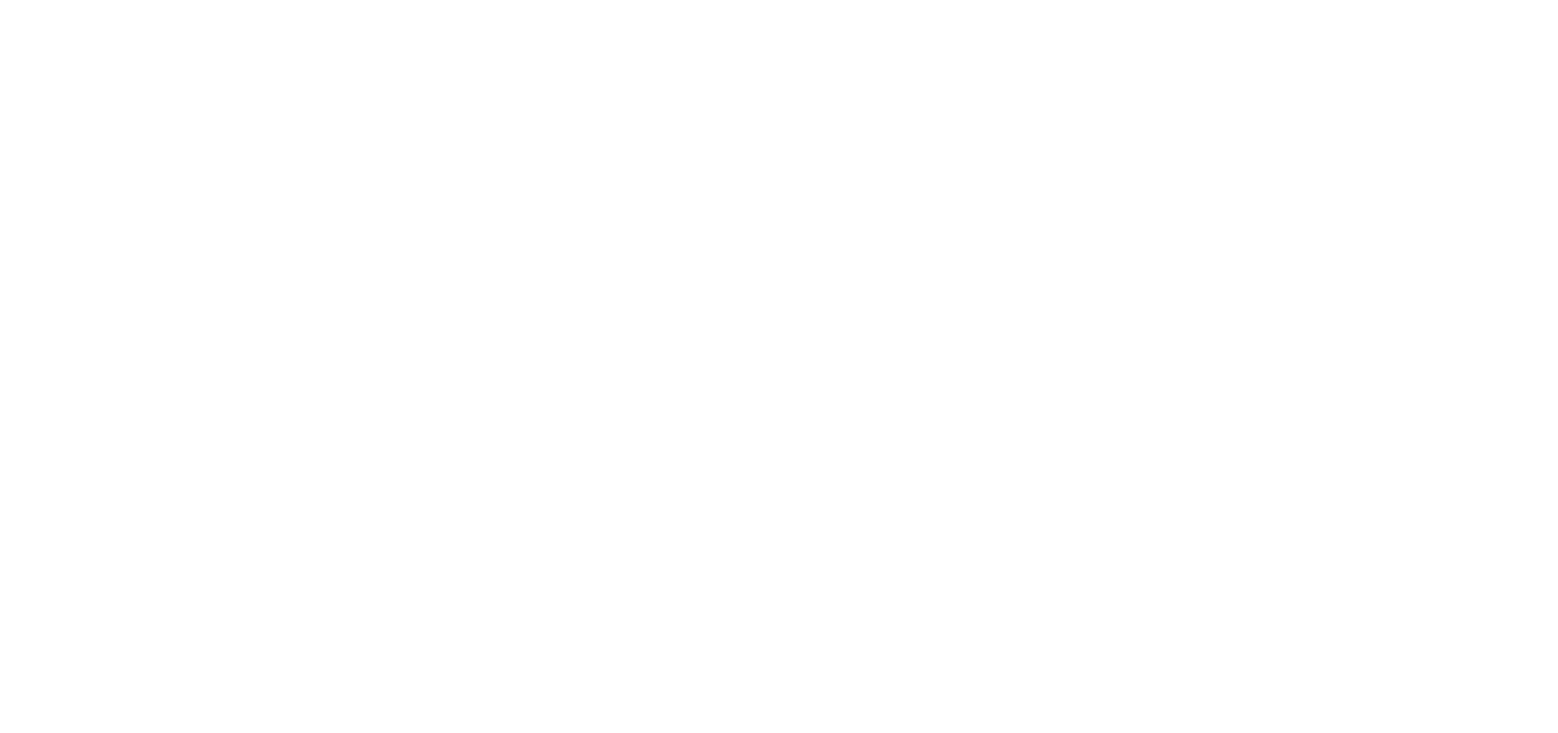
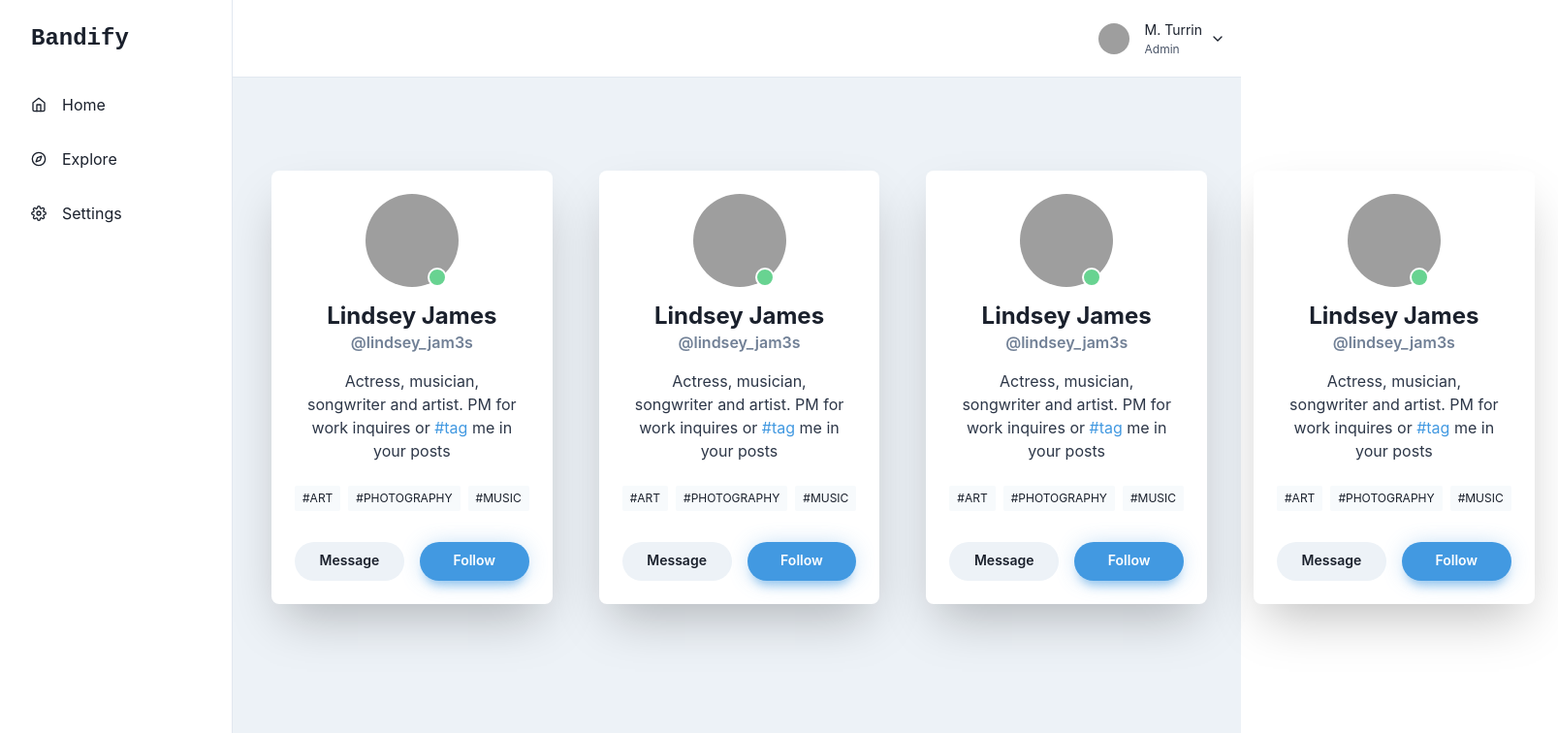
Before and after one commit to federojas/Bandify, a React (Create React App) app in the folder paw-webapp/spa-client/: page /auditions in a window 1280 px wide. Before the commit this address had no page. Shown: the top 756 px of the page at 97% size, 1607 px wide, since content can reach past the window. Built offline with nearby package versions, Linux system fonts and the light colour scheme; grey boxes are pictures that could not be loaded.

Commit message:
Auditions page beginning

```diff
--- a/paw-webapp/spa-client/src/App.tsx
+++ b/paw-webapp/spa-client/src/App.tsx
@@ -2,14 +2,20 @@
 import logo from "./logo.svg";
 import "./App.css";
 import { ChakraProvider } from "@chakra-ui/react";
-import { BrowserRouter as Router, Route, Routes, Navigate } from "react-router-dom";
+import {
+  BrowserRouter as Router,
+  Route,
+  Routes,
+  Navigate,
+} from "react-router-dom";
 import Welcome from "./pages/Welcome";
 import customTheme from "./theme/index";
 import NavBar from "./components/NavBar";
 import SignIn from "./pages/SignIn";
 import SignUp from "./pages/SignUp";
-import MainLayout from './components/layouts/MainLayout';
-import ForgotPassword from "./pages/ForgotPassword"
+import MainLayout from "./components/layouts/MainLayout";
+import ForgotPassword from "./pages/ForgotPassword";
+import AuditionsPage from "./pages/Auditions";
 function App() {
   return (
     <ChakraProvider theme={customTheme}>
@@ -17,16 +23,19 @@
 
       <Router basename={process.env.PUBLIC_URL}>
         <Routes>
-          <Route path="/" element={
-            <MainLayout />
-          }>
-            <Route index element={<Navigate to={'/welcome'} />} />
-            <Route path="page" element={<Welcome/>} />
+          <Route path="/" element={<MainLayout />}>
+            <Route index element={<Navigate to={"/welcome"} />} />
+            <Route path="page" element={<Welcome />} />
           </Route>
           <Route path="/signup" element={<SignUp />} />
           <Route path="/login" element={<SignIn />} />
-          <Route path="/welcome" element={<Welcome />}/>
+          <Route path="/welcome" element={<Welcome />} />
           <Route path="/forgot-password" element={<ForgotPassword />} />
+          <Route path="/" element={<MainLayout />}>
+            <Route index element={<Navigate to={"/auditions"} />} />
+            <Route path="auditions" element={<AuditionsPage />} />
+          </Route>
+          {/* <Route path="/auditions" element={<AuditionsPage></AuditionsPage>} /> */}
         </Routes>
       </Router>
     </ChakraProvider>
--- /dev/null
+++ b/paw-webapp/spa-client/src/components/AuditionCard.tsx
@@ -0,0 +1,124 @@
+import {
+  Heading,
+  Avatar,
+  Box,
+  Center,
+  Text,
+  Stack,
+  Button,
+  Link,
+  Badge,
+  useColorModeValue,
+} from "@chakra-ui/react";
+
+export default function AuditionCard() {
+  return (
+    <Center py={6}>
+      <Box
+        maxW={"320px"}
+        w={"full"}
+        bg={useColorModeValue("white", "gray.900")}
+        boxShadow={"2xl"}
+        rounded={"lg"}
+        p={6}
+        textAlign={"center"}
+      >
+        <Avatar
+          size={"xl"}
+          src={
+            "https://images.unsplash.com/photo-1520810627419-35e362c5dc07?ixlib=rb-1.2.1&q=80&fm=jpg&crop=faces&fit=crop&h=200&w=200&ixid=eyJhcHBfaWQiOjE3Nzg0fQ"
+          }
+          //   alt={"Avatar Alt"}
+          mb={4}
+          pos={"relative"}
+          _after={{
+            content: '""',
+            w: 4,
+            h: 4,
+            bg: "green.300",
+            border: "2px solid white",
+            rounded: "full",
+            pos: "absolute",
+            bottom: 0,
+            right: 3,
+          }}
+        />
+        <Heading fontSize={"2xl"} fontFamily={"body"}>
+          Lindsey James
+        </Heading>
+        <Text fontWeight={600} color={"gray.500"} mb={4}>
+          @lindsey_jam3s
+        </Text>
+        <Text
+          textAlign={"center"}
+          color={useColorModeValue("gray.700", "gray.400")}
+          px={3}
+        >
+          Actress, musician, songwriter and artist. PM for work inquires or{" "}
+          <Link href={"#"} color={"blue.400"}>
+            #tag
+          </Link>{" "}
+          me in your posts
+        </Text>
+
+        <Stack align={"center"} justify={"center"} direction={"row"} mt={6}>
+          <Badge
+            px={2}
+            py={1}
+            bg={useColorModeValue("gray.50", "gray.800")}
+            fontWeight={"400"}
+          >
+            #art
+          </Badge>
+          <Badge
+            px={2}
+            py={1}
+            bg={useColorModeValue("gray.50", "gray.800")}
+            fontWeight={"400"}
+          >
+            #photography
+          </Badge>
+          <Badge
+            px={2}
+            py={1}
+            bg={useColorModeValue("gray.50", "gray.800")}
+            fontWeight={"400"}
+          >
+            #music
+          </Badge>
+        </Stack>
+
+        <Stack mt={8} direction={"row"} spacing={4}>
+          <Button
+            flex={1}
+            fontSize={"sm"}
+            rounded={"full"}
+            _focus={{
+              bg: "gray.200",
+            }}
+          >
+            Message
+          </Button>
+          <Button
+            flex={1}
+            fontSize={"sm"}
+            rounded={"full"}
+            bg={"blue.400"}
+            color={"white"}
+            boxShadow={
+              "0px 1px 25px -5px rgb(66 153 225 / 48%), 0 10px 10px -5px rgb(66 153 225 / 43%)"
+            }
+            _hover={{
+              bg: "blue.500",
+            }}
+            _focus={{
+              bg: "blue.500",
+            }}
+          >
+            Follow
+          </Button>
+        </Stack>
+      </Box>
+    </Center>
+  );
+}
--- a/paw-webapp/spa-client/src/components/NavBar.tsx
+++ b/paw-webapp/spa-client/src/components/NavBar.tsx
@@ -1,4 +1,4 @@
-import React, { ReactNode } from 'react';
+import React, { ReactNode } from "react";
 import {
   IconButton,
   Avatar,
@@ -21,7 +21,7 @@
   MenuDivider,
   MenuItem,
   MenuList,
-} from '@chakra-ui/react';
+} from "@chakra-ui/react";
 import {
   FiHome,
   FiTrendingUp,
@@ -31,31 +31,28 @@
   FiMenu,
   FiBell,
   FiChevronDown,
-} from 'react-icons/fi';
-import { IconType } from 'react-icons';
-import { ReactText } from 'react';
+} from "react-icons/fi";
+import { IconType } from "react-icons";
+import { ReactText } from "react";
 
 interface LinkItemProps {
   name: string;
   icon: IconType;
 }
 const LinkItems: Array<LinkItemProps> = [
-  { name: 'Home', icon: FiHome },
-  { name: 'Explore', icon: FiCompass },
-  { name: 'Settings', icon: FiSettings },
+  { name: "Home", icon: FiHome },
+  { name: "Explore", icon: FiCompass },
+  { name: "Settings", icon: FiSettings },
 ];
 
-export default function NavBar({
-  children,
-}: {
-  children: ReactNode;
-}) {
+export default function NavBar({ children }: { children: ReactNode }) {
   const { isOpen, onOpen, onClose } = useDisclosure();
   return (
-    <Box minH="100vh" bg={useColorModeValue('gray.100', 'gray.900')}>
+    <>
+      <Box minH="100vh" bg={useColorModeValue("gray.100", "gray.900")}>
         <SidebarContent
           onClose={() => onClose}
-        display={{ base: 'none', md: 'block' }}
+          display={{ base: "none", md: "block" }}
         />
         <Drawer
           autoFocus={false}
@@ -64,7 +61,8 @@
           onClose={onClose}
           returnFocusOnClose={false}
           onOverlayClick={onClose}
-        size="full">
+          size="full"
+        >
           <DrawerContent>
             <SidebarContent onClose={onClose} />
           </DrawerContent>
@@ -72,9 +70,11 @@
         {/* mobilenav */}
         <MobileNav onOpen={onOpen} />
         <Box ml={{ base: 0, md: 60 }} p="4">
+          {/* aca va el contenido TODO: SACAR ESTE COMMENT DESPUES */}
           {children}
         </Box>
       </Box>
+    </>
   );
 }
 
@@ -86,18 +86,19 @@
   return (
     <Box
       transition="3s ease"
-      bg={useColorModeValue('white', 'gray.900')}
+      bg={useColorModeValue("white", "gray.900")}
       borderRight="1px"
-      borderRightColor={useColorModeValue('gray.200', 'gray.700')}
-      w={{ base: 'full', md: 60 }}
+      borderRightColor={useColorModeValue("gray.200", "gray.700")}
+      w={{ base: "full", md: 60 }}
       pos="fixed"
       h="full"
-      {...rest}>
+      {...rest}
+    >
       <Flex h="20" alignItems="center" mx="8" justifyContent="space-between">
         <Text fontSize="2xl" fontFamily="monospace" fontWeight="bold">
           Bandify
         </Text>
-        <CloseButton display={{ base: 'flex', md: 'none' }} onClick={onClose} />
+        <CloseButton display={{ base: "flex", md: "none" }} onClick={onClose} />
       </Flex>
       {LinkItems.map((link) => (
         <NavItem key={link.name} icon={link.icon}>
@@ -114,7 +115,11 @@
 }
 const NavItem = ({ icon, children, ...rest }: NavItemProps) => {
   return (
-    <Link href="#" style={{ textDecoration: 'none' }} _focus={{ boxShadow: 'none' }}>
+    <Link
+      href="#"
+      style={{ textDecoration: "none" }}
+      _focus={{ boxShadow: "none" }}
+    >
       <Flex
         align="center"
         p="4"
@@ -123,16 +128,17 @@
         role="group"
         cursor="pointer"
         _hover={{
-          bg: 'cyan.400',
-          color: 'white',
+          bg: "cyan.400",
+          color: "white",
         }}
-        {...rest}>
+        {...rest}
+      >
         {icon && (
           <Icon
             mr="4"
             fontSize="16"
             _groupHover={{
-              color: 'white',
+              color: "white",
             }}
             as={icon}
           />
@@ -153,13 +159,14 @@
       px={{ base: 4, md: 4 }}
       height="20"
       alignItems="center"
-      bg={useColorModeValue('white', 'gray.900')}
+      bg={useColorModeValue("white", "gray.900")}
       borderBottomWidth="1px"
-      borderBottomColor={useColorModeValue('gray.200', 'gray.700')}
-      justifyContent={{ base: 'space-between', md: 'flex-end' }}
-      {...rest}>
+      borderBottomColor={useColorModeValue("gray.200", "gray.700")}
+      justifyContent={{ base: "space-between", md: "flex-end" }}
+      {...rest}
+    >
       <IconButton
-        display={{ base: 'flex', md: 'none' }}
+        display={{ base: "flex", md: "none" }}
         onClick={onOpen}
         variant="outline"
         aria-label="open menu"
@@ -167,51 +174,55 @@
       />
 
       <Text
-        display={{ base: 'flex', md: 'none' }}
+        display={{ base: "flex", md: "none" }}
         fontSize="2xl"
         fontFamily="monospace"
-        fontWeight="bold">
+        fontWeight="bold"
+      >
         Logo
       </Text>
 
-      <HStack spacing={{ base: '0', md: '6' }}>
+      <HStack spacing={{ base: "0", md: "6" }}>
         {/* <IconButton
           size="lg"
           variant="ghost"
           aria-label="open menu"
           icon={<FiBell />}
         /> */}
-        <Flex alignItems={'center'}>
+        <Flex alignItems={"center"}>
           <Menu>
             <MenuButton
               py={2}
               transition="all 0.3s"
-              _focus={{ boxShadow: 'none' }}>
+              _focus={{ boxShadow: "none" }}
+            >
               <HStack>
                 <Avatar
-                  size={'sm'}
+                  size={"sm"}
                   src={
-                    'https://images.unsplash.com/photo-1619946794135-5bc917a27793?ixlib=rb-0.3.5&q=80&fm=jpg&crop=faces&fit=crop&h=200&w=200&s=b616b2c5b373a80ffc9636ba24f7a4a9'
+                    "https://images.unsplash.com/photo-1619946794135-5bc917a27793?ixlib=rb-0.3.5&q=80&fm=jpg&crop=faces&fit=crop&h=200&w=200&s=b616b2c5b373a80ffc9636ba24f7a4a9"
                   }
                 />
                 <VStack
-                  display={{ base: 'none', md: 'flex' }}
+                  display={{ base: "none", md: "flex" }}
                   alignItems="flex-start"
                   spacing="1px"
-                  ml="2">
+                  ml="2"
+                >
                   <Text fontSize="sm">M. Turrin</Text>
                   <Text fontSize="xs" color="gray.600">
                     Admin
                   </Text>
                 </VStack>
-                <Box display={{ base: 'none', md: 'flex' }}>
+                <Box display={{ base: "none", md: "flex" }}>
                   <FiChevronDown />
                 </Box>
               </HStack>
             </MenuButton>
             <MenuList
-              bg={useColorModeValue('white', 'gray.900')}
-              borderColor={useColorModeValue('gray.200', 'gray.700')}>
+              bg={useColorModeValue("white", "gray.900")}
+              borderColor={useColorModeValue("gray.200", "gray.700")}
+            >
               <MenuItem>Profile</MenuItem>
               <MenuItem>Settings</MenuItem>
               <MenuItem>Billing</MenuItem>
--- a/paw-webapp/spa-client/src/components/layouts/MainLayout.tsx
+++ b/paw-webapp/spa-client/src/components/layouts/MainLayout.tsx
@@ -17,10 +17,12 @@
 function MainLayout() {
   return (
     <PageOrganizer>
-      <NavBar> </NavBar>
-      <PageContainer>
-        <Outlet />
-      </PageContainer>
+      <NavBar>
+        <PageContainer>
+          <Outlet />
+        </PageContainer>
+      </NavBar>
+
       <Footer />
     </PageOrganizer>
   );
--- /dev/null
+++ b/paw-webapp/spa-client/src/pages/Auditions.tsx
@@ -0,0 +1,38 @@
+import {
+  Flex,
+  Box,
+  FormControl,
+  FormLabel,
+  Input,
+  InputGroup,
+  HStack,
+  InputRightElement,
+  Stack,
+  Button,
+  Heading,
+  Text,
+  useColorModeValue,
+  Link,
+} from "@chakra-ui/react";
+import AuditionCard from "../components/AuditionCard";
+
+export default function AuditionsPage() {
+  return (
+    <>
+      <Flex align={"center"} mt={8} direction={"row"}>
+        <Box p={6}>
+          <AuditionCard></AuditionCard>
+        </Box>
+        <Box p={6}>
+          <AuditionCard></AuditionCard>
+        </Box>
+        <Box p={6}>
+          <AuditionCard></AuditionCard>
+        </Box>
+        <Box p={6}>
+          <AuditionCard></AuditionCard>
+        </Box>
+      </Flex>
+    </>
+  );
+}
```
Lines whose indentation alone changed are shown as unchanged.
